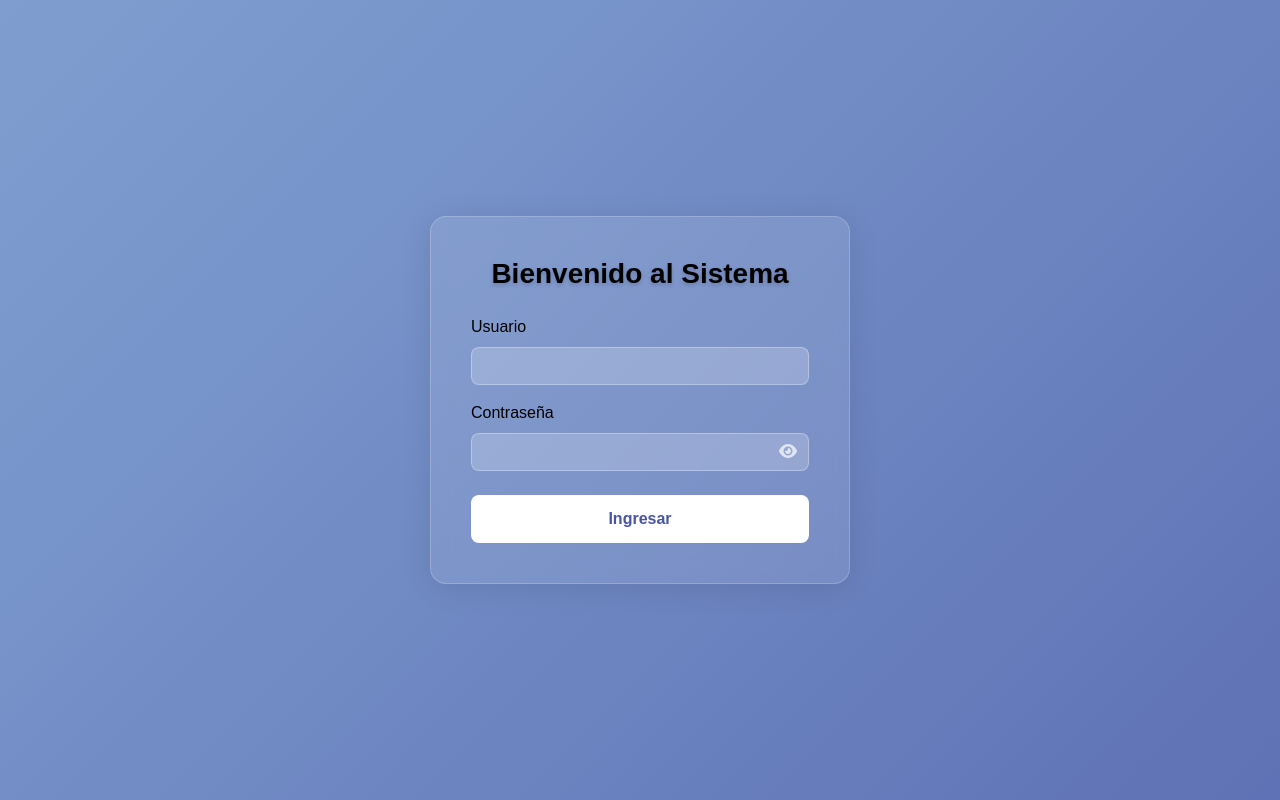
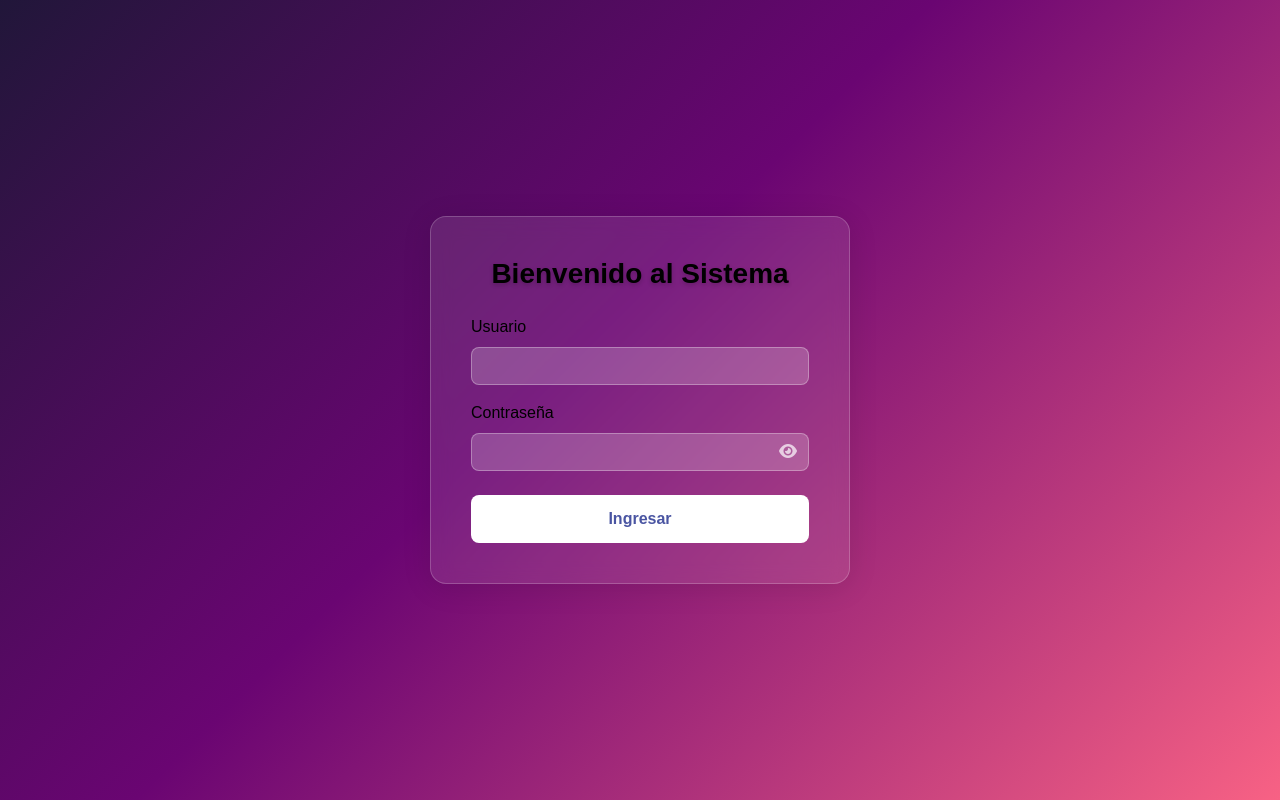
Before and after one commit to alimachevil/hm, a PHP site: page /login.php in a window 1280 px wide. Run offline with PHP 8.4, Linux system fonts and the light colour scheme.

Commit message:
V. 0.3: Modulo Login Visual

```diff
--- a/login.php
+++ b/login.php
@@ -59,7 +59,16 @@ if ($_SERVER['REQUEST_METHOD'] === 'POST') {
             justify-content: center;
             height: 100vh;
             margin: 0;
-            background: linear-gradient(-45deg, #4A55A2, #7895CB, #A0BFE0, #C5DFF8);
+            background: linear-gradient(-45deg,
+            #FFD3A5,   /* sunset peach */
+            #FD6585,   /* pink/coral */
+            #6A0572,   /* dusk violet */
+            #0D1B2A,   /* deep night blue */
+            #1B263B,   /* night/dark slate */
+            #415A77,   /* early dawn */
+            #778DA9,   /* soft blue morning */
+            #E0E1DD    /* pale light of dawn */
+            );
             background-size: 400% 400%;
             animation: gradient-animation 15s ease infinite;
         }
```
